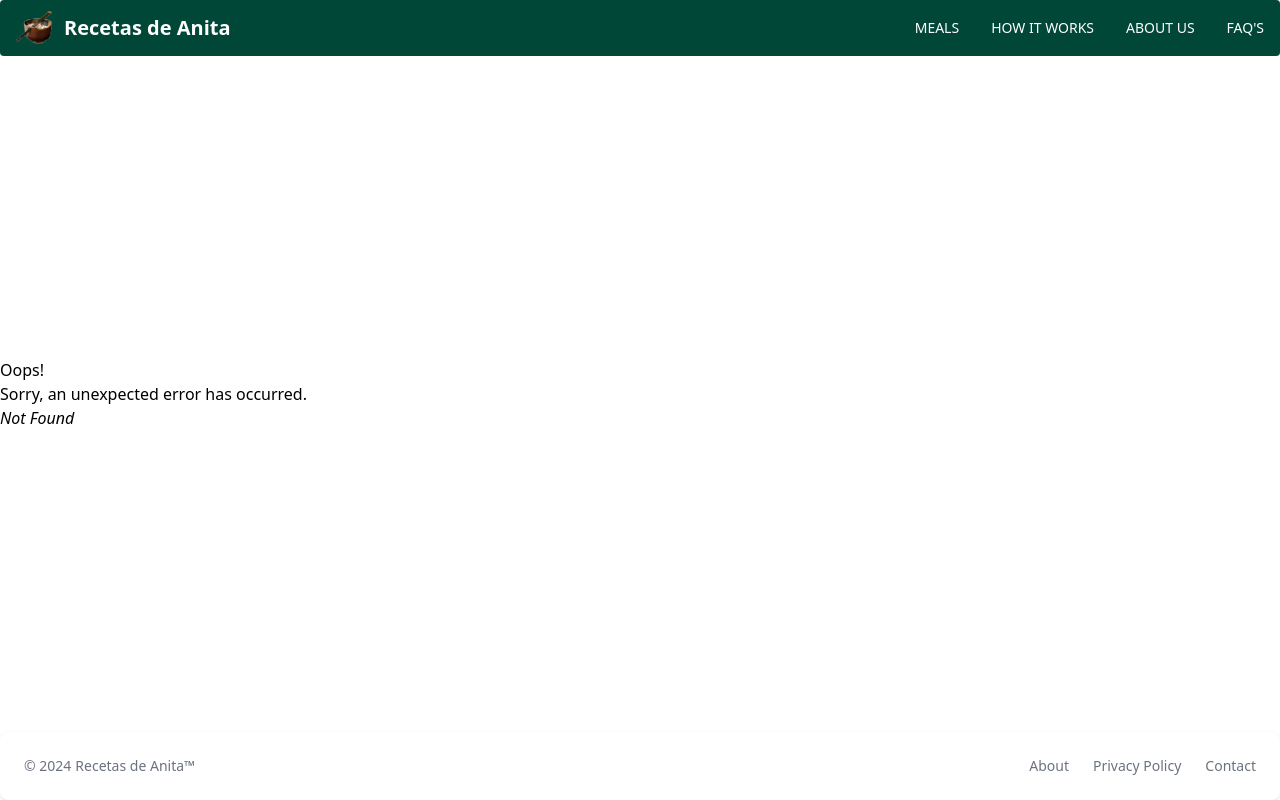
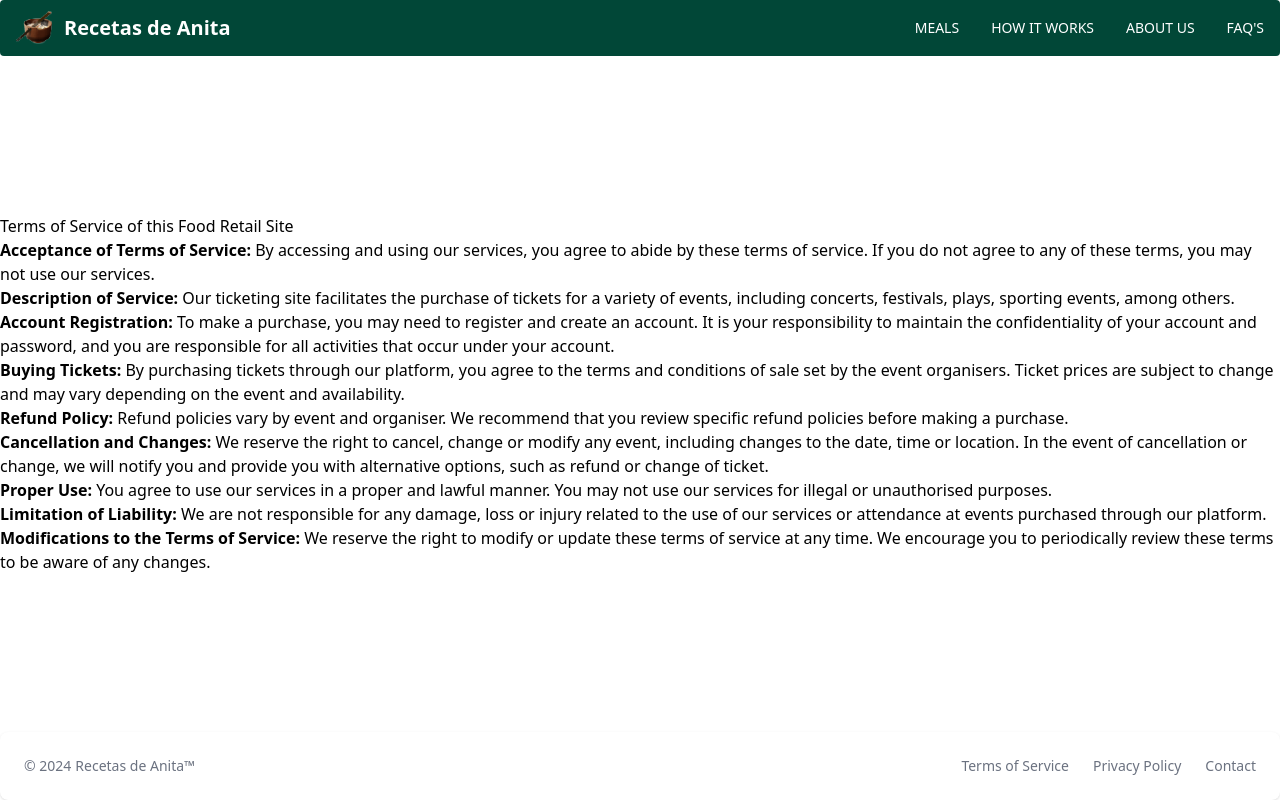
Before and after one commit to Nanakuh/mealmarket, a React (Vite) app: page /terms-of-service in a window 1280 px wide. Before the commit this address had no page. Built offline with nearby package versions, Linux system fonts and the light colour scheme.

Commit message:
Add privacy, terms ande faqs routes

```diff
--- a/src/components/footer/footer.jsx
+++ b/src/components/footer/footer.jsx
@@ -5,7 +5,7 @@ function CustomFooter() {
     <Footer container>
       <Footer.Copyright href="/" by="Recetas de Anita™" year={2024} />
       <Footer.LinkGroup>
-        <Footer.Link href="about">About</Footer.Link>
+        <Footer.Link href="terms-of-service">Terms of Service</Footer.Link>
         <Footer.Link href="privacy-policy">Privacy Policy</Footer.Link>
         <Footer.Link href="contact">Contact</Footer.Link>
       </Footer.LinkGroup>
--- a/src/main.jsx
+++ b/src/main.jsx
@@ -6,9 +6,9 @@ import { createBrowserRouter, RouterProvider } from "react-router-dom";
 import Privacy from "./routes/privacy.jsx";
 import ErrorPage from "./routes/error-page.jsx";
 import Meals from "./routes/meals.jsx";
-import AboutUs from "./routes/about-us.jsx";
 import HowItWorks from "./routes/how-it-works.jsx";
 import Faqs from "./routes/faqs.jsx";
+import Terms from "./routes/terms-of-service.jsx";
 
 import "./index.css";
 
@@ -29,8 +29,8 @@ const router = createBrowserRouter([
     element: <Meals />,
   },
   {
-    path: "/about-us",
-    element: <AboutUs />,
+    path: "/terms-of-service",
+    element: <Terms />,
   },
   {
     path: "/how-it-works",
--- a/src/mockdata/mockmeals.js
+++ b/src/mockdata/mockmeals.js
@@ -117,7 +117,7 @@ export const mockMeals = [
     title: "Spicy Black Bean Soup",
     imageUrl: "https://baconmockup.com/420/340/",
     weight: "250 gr",
-    allergens: ["Celery"],
+    allergens: ["Celery", "Egg"],
     price: 950,
     nutrition: [
       { name: `calories`, value: "450" },
@@ -145,7 +145,7 @@ export const mockMeals = [
     title: "Gazpacho",
     imageUrl: "https://baconmockup.com/420/340/",
     weight: "250 gr",
-    allergens: ["Tomato", "Cucumber"],
+    allergens: ["Celery", "Sulphite"],
     price: 700,
     calories: 150,
     nutrition: [
@@ -175,7 +175,7 @@ export const mockMeals = [
     title: "Seafood Paella",
     imageUrl: "https://baconmockup.com/420/340/",
     weight: "300 gr",
-    allergens: ["Shellfish", "Fish"],
+    allergens: ["Mollusc", "Fish"],
     price: 1200, // Price in cents
     nutrition: [
       { name: `calories`, value: "450" },
--- a/src/routes/faqs.jsx
+++ b/src/routes/faqs.jsx
@@ -1,5 +1,38 @@
 function Faqs() {
-  return <div> Faqs</div>;
+  return (
+    <div>
+      <div className="question" onClick="toggleAnswer(0)">
+        What are the delivery times?
+      </div>
+      <div className="answer">
+        Delivery times are Monday to Friday from 9:00 a.m. to 9:00 p.m. and
+        Saturdays from 10:00 a.m. to 8:00 p.m. and Saturdays from 10:00 a.m. to
+        8:00 p.m.
+      </div>
+      <div className="question" onClick="toggleAnswer(1)">
+        What is the delivery coverage area?
+      </div>
+      <div className="answer">
+        We currently deliver throughout the city of [name of city].
+      </div>
+      <div className="question" onClick="toggleAnswer(2)">
+        What are the accepted payment methods?
+      </div>
+      <div className="answer">
+        We accept payment by credit card, debit card and cash on delivery. of
+        delivery.
+      </div>
+      <div className="question" onClick="toggleAnswer(3)">
+        Is it possible to place personalised orders or orders adapted to special
+        diets? special diets?
+      </div>
+      <div className="answer">
+        Yes, we offer options to personalise your order according to your
+        dietary dietary preferences or food allergies. Please contact our
+        customer our customer service for more information.
+      </div>
+    </div>
+  );
 }
 
 export default Faqs;
--- a/src/routes/privacy.jsx
+++ b/src/routes/privacy.jsx
@@ -1,5 +1,32 @@
 function Privacy() {
-  return <div> Privacy</div>;
+  return <div>
+  <h2>Privacy Policy</h2>
+    <p>
+    This Privacy Policy describes how [Company Name] ("we", "us" or "our") collects, uses and shares the personal information of users ("users" or "you") of our website. . [Website URL] ("the site").
+  </p>
+  <h3>1. Information we collect</h3>
+  <p>
+    We collect the following personal information from users:
+    <ul>
+      <li>Contact information: such as name, email address, phone number.</li>
+      <li>Payment information: such as credit or debit card details, billing information.</li>
+      <li>Profile information: such as seating preferences, purchase history.</li>
+    </ul>
+  </p>
+  <h3>2. Use of information</h3>
+  <p>
+    We use the personal information collected for the following purposes:
+    <ul>
+      <li>Process and complete ticket sales transactions.</li>
+      <li>Communicate with users about their account and transactions.</li>
+      <li>Personalize the user experience and deliver relevant content and offers.</li>
+      <li>Improve our website and services.</li>
+      <li>Comply with our legal and regulatory obligations.</li>
+    </ul>
+  </p>
+  {/* Add the rest of the privacy policy here */}
+  <p>...</p>
+</div>
 }
 
 export default Privacy;
--- /dev/null
+++ b/src/routes/terms-of-service.jsx
@@ -0,0 +1,60 @@
+function Terms() {
+  return <div>
+      <h2>Terms of Service of this Food Retail Site</h2>
+      <ol>
+        <li>
+          <strong>Acceptance of Terms of Service:</strong> By accessing and
+          using our services, you agree to abide by these terms of service. If
+          you do not agree to any of these terms, you may not use our services.
+        </li>
+        <li>
+          <strong>Description of Service:</strong> Our ticketing site
+          facilitates the purchase of tickets for a variety of events, including
+          concerts, festivals, plays, sporting events, among others.
+        </li>
+        <li>
+          <strong>Account Registration:</strong> To make a purchase, you may
+          need to register and create an account. It is your responsibility to
+          maintain the confidentiality of your account and password, and you are
+          responsible for all activities that occur under your account.
+        </li>
+        <li>
+          <strong>Buying Tickets:</strong> By purchasing tickets through our
+          platform, you agree to the terms and conditions of sale set by the
+          event organisers. Ticket prices are subject to change and may vary
+          depending on the event and availability.
+        </li>
+        <li>
+          <strong>Refund Policy:</strong> Refund policies vary by event and
+          organiser. We recommend that you review specific refund policies
+          before making a purchase.
+        </li>
+
+        <li>
+          <strong>Cancellation and Changes:</strong> We reserve the right to
+          cancel, change or modify any event, including changes to the date,
+          time or location. In the event of cancellation or change, we will
+          notify you and provide you with alternative options, such as refund or
+          change of ticket.
+        </li>
+        <li>
+          <strong>Proper Use:</strong> You agree to use our services in a proper
+          and lawful manner. You may not use our services for illegal or
+          unauthorised purposes.
+        </li>
+        <li>
+          <strong>Limitation of Liability:</strong> We are not responsible for
+          any damage, loss or injury related to the use of our services or
+          attendance at events purchased through our platform.
+        </li>
+        <li>
+          <strong>Modifications to the Terms of Service:</strong> We reserve the
+          right to modify or update these terms of service at any time. We
+          encourage you to periodically review these terms to be aware of any
+          changes.
+        </li>
+      </ol>
+    </div>
+}
+
+export default Terms;
```
